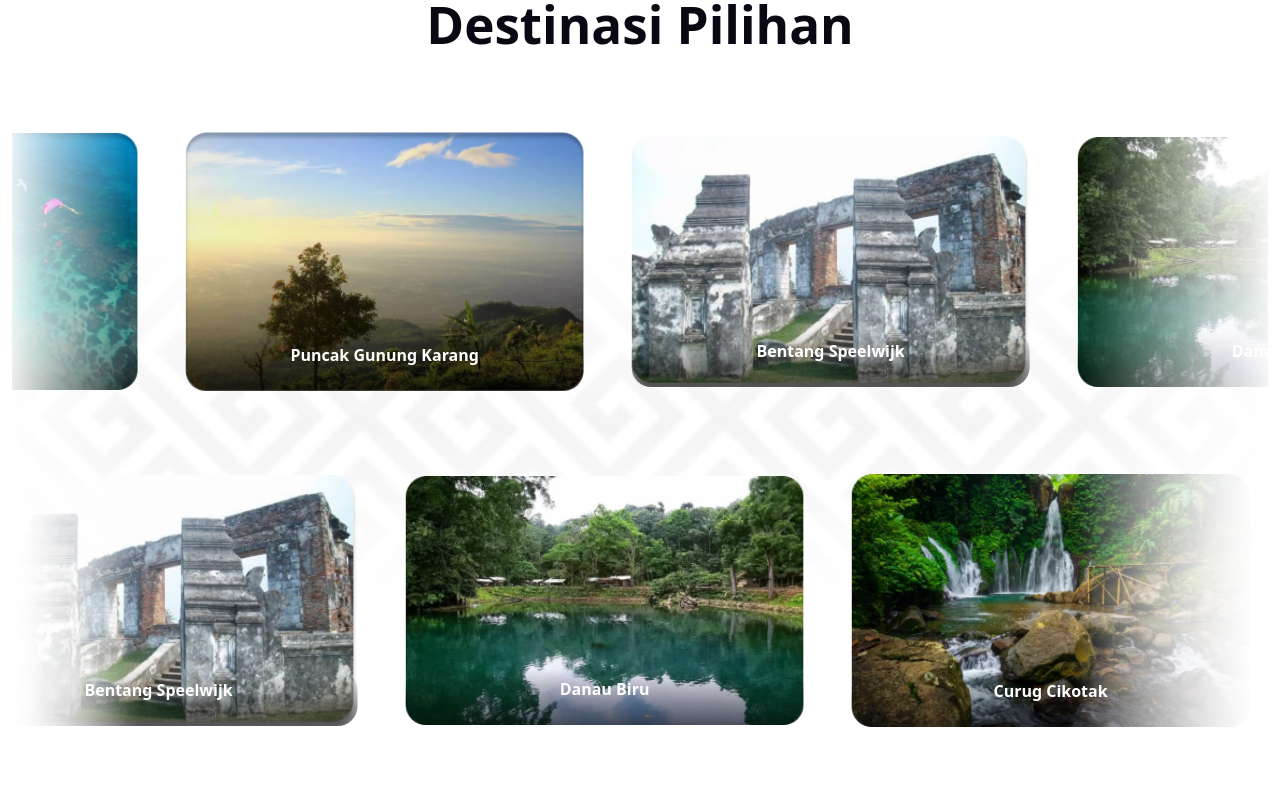
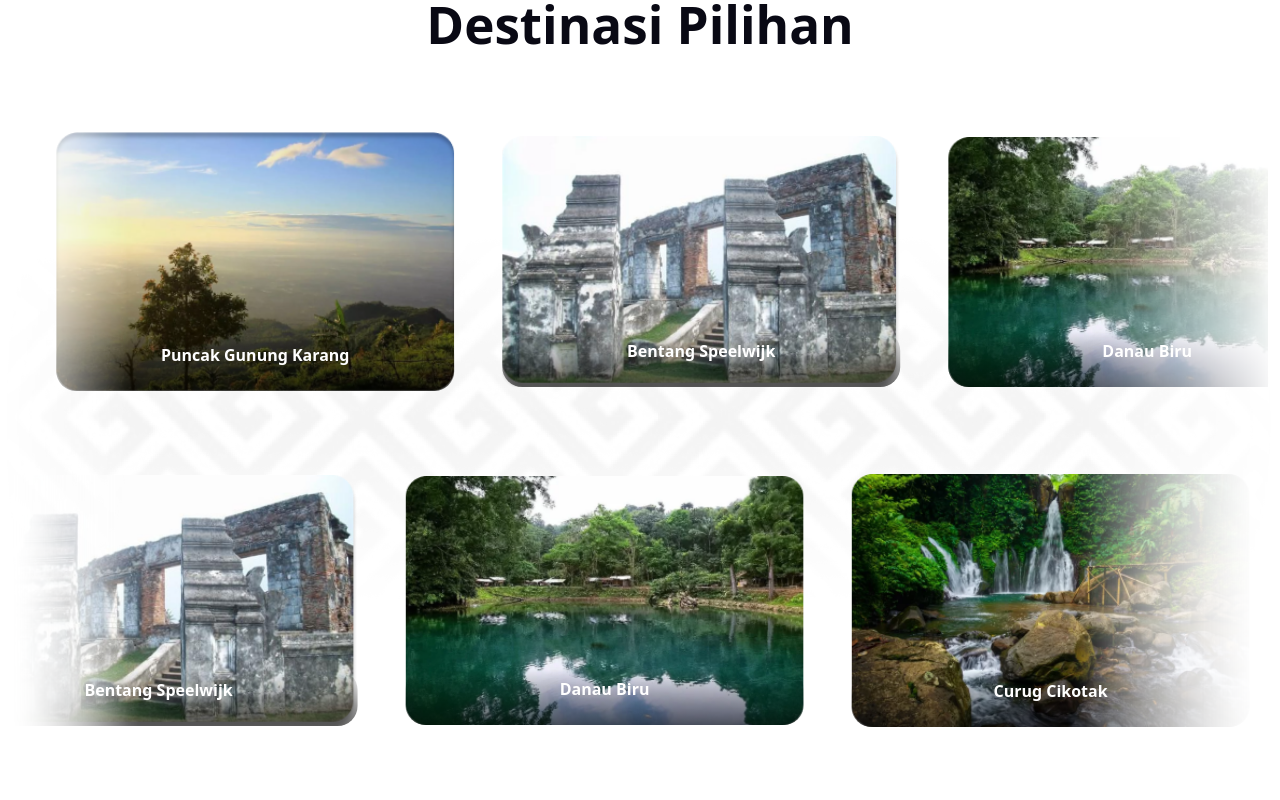
Before and after one commit to raihan-rizky/banten-panglipur, a React (Vite) app: page / in a window 1280 px wide. Shown: the part 1620-2420 px from the top of the page. Built offline with nearby package versions, Linux system fonts and the light colour scheme.

Commit message:
fix footer component

```diff
--- a/src/components/common/Footer.jsx
+++ b/src/components/common/Footer.jsx
@@ -13,7 +13,9 @@
           <img loading="lazy" src="https://cdn.builder.io/api/v1/image/assets/TEMP/97552ecda60340fd942dd3dfcbd3f652ede36c26588527d0bfb5289fc9486c6c?apiKey=086f9e918f6c40cfbf2a7915a1bfe439&" alt="Company Info" className="self-stretch my-auto max-w-full aspect-[4.76] w-[134px]" />
         </nav>
 
+
       </header>
+      <div className="translate-y-1 w-full h-1 bg-black m-5 border-1 border-solid border-black rounded-md" />
       <div className="mt-8 text-sm leading-6 text-center text-slate-300 w-[309px]">
         © Copyright 2022, All Rights Reserved by ClarityUI
       </div>
--- a/tailwind.config.js
+++ b/tailwind.config.js
@@ -18,7 +18,7 @@ export default withMT({
       keyframes: {
         "infinite-scroll": {
           from: { transform: "translateX(0)" },
-          to: { transform: "translateX(-20%)" }, // Fixed typo here
+          to: { transform: "translateX(-100%)" }, // Fixed typo here
         },
         "infinite-scroll-reverse": {
           from: { transform: "translateX(-20%)" },
```
